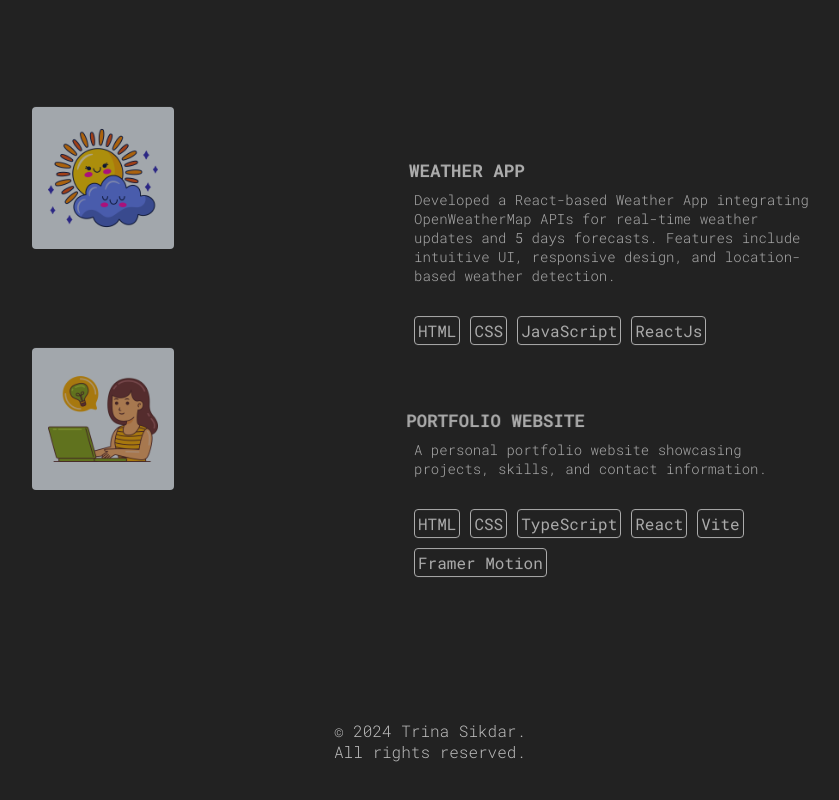
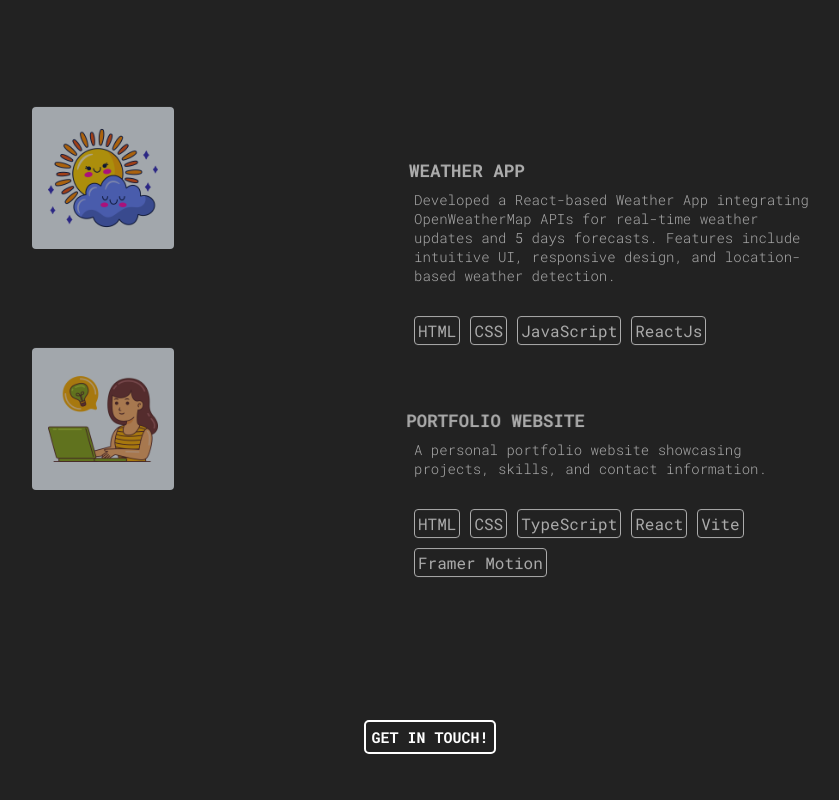
Before and after one commit to itsmetrina/Trina-Sikdar, a React (Vite) app: page / in a window 1280 px wide. Shown: the part 2186-2986 px from the top of the page, without its empty margins (210-1049 px from the left). Built offline with nearby package versions, Linux system fonts and the light colour scheme.

Commit message:
v1 cmplt

```diff
--- a/src/assets/constant.ts
+++ b/src/assets/constant.ts
@@ -4,6 +4,14 @@ import portfolio from "../assets/girl.png";
 export const HERO_CONTENT = "I am a passionate full stack developer with a knack for crafting robust and scalable web applications. With 5 years of hands-on experience, I have honed my skills in front-end technologies like React and Next.js, as well as back-end technologies like Node.js, MySQL, PostgreSQL, and MongoDB. My goal is to leverage my expertise to create innovative solutions that drive business growth and deliver exceptional user experiences.";
 
 export const ABOUT_TEXT = "I am a dedicated and versatile full stack developer with a passion for creating efficient and user-friendly web applications. With 5 years of professional experience, I have worked with a variety of technologies, including React, Next.js, Node.js, MySQL, PostgreSQL, and MongoDB. My journey in web development began with a deep curiosity for how things work, and it has evolved into a career where I continuously strive to learn and adapt to new challenges. I thrive in collaborative environments and enjoy solving complex problems to deliver high-quality solutions. Outside of coding, I enjoy staying active, exploring new technologies, and contributing to open-source projects.";
+
+export const EDUCATION = [
+	{
+		year: "2018 - 2021",
+		clg: "Swami Vivekananda Institute of Modern Studies",
+		grd: "Bachelor Of Computer Applications (BCA)",
+	}
+];
 
 export const EXPERIENCES = [
 	{
--- a/src/sections/Footer/Footer.tsx
+++ b/src/sections/Footer/Footer.tsx
@@ -1,13 +1,18 @@
+import { motion } from "framer-motion";
 import styles from "./FooterStyles.module.css";
 
 const Footer = () => {
     return (
         <section id="footer" className={styles.container}>
-            <p>
-                &copy; 2024 Trina Sikdar.
-                <br />
-                All rights reserved.
-            </p>
+            <motion.a
+                href="mailto:trinasikdar2000@gmail.com"
+                target="_blank"
+                whileHover={{scaleX: 0.9}}
+                whileInView={{ opacity: 1, y: 0 }}
+                initial={{ opacity: 0, y: 100 }}
+            >
+                <h4>Get in Touch!</h4>
+            </motion.a>
         </section>
     );
 };
--- a/src/sections/Footer/FooterStyles.module.css
+++ b/src/sections/Footer/FooterStyles.module.css
@@ -1,7 +1,16 @@
-.container{
-    text-align: center;
-    p {
-        font-size: 16px;
-        color: var(--footer-text-color);
+.container {
+    display: flex;
+    justify-content: center;
+
+    a {
+        cursor: none;
+        text-decoration: none;
+    }
+
+    h4 {
+        border: 2px solid var(--text-color);
+        padding: 5px;
+        border-radius: 5px;
+        font-size: 15px;
     }
 }
--- a/src/sections/Skills/SkillStyles.module.css
+++ b/src/sections/Skills/SkillStyles.module.css
@@ -2,6 +2,7 @@
     display: flex;
     flex-direction: column;
     text-align: center;
+    align-items: center;
 
     span {
         display: flex;
--- a/src/sections/Star/Star.tsx
+++ b/src/sections/Star/Star.tsx
@@ -5,7 +5,7 @@ import CV from "../../assets/cv.pdf";
 
 import { ReactTyped } from "react-typed";
 import { motion } from "framer-motion";
-import { FaAt, FaGithub, FaLinkedin } from "react-icons/fa";
+import { FaGithub, FaLinkedin } from "react-icons/fa";
 import { StarProps } from "../../common/interface";
 import { SiHackerrank } from "react-icons/si";
 
@@ -122,15 +122,6 @@ const Star = ({ onButtonClick }: StarProps) => {
 				>
 					<SiHackerrank />
 				</motion.a>
-				<motion.a
-					href="mailto:trinasikdar2000@gmail.com"
-					target="_blank"
-					variants={topFlowIn(0.75)}
-					initial="hidden"
-					animate="visible"
-				>
-					<FaAt />
-				</motion.a>
 			</div>
 		</section>
 	);
```
Also changed, not shown: .eslintrc.cjs.
